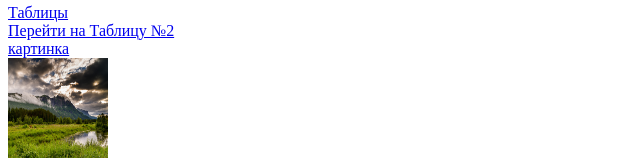
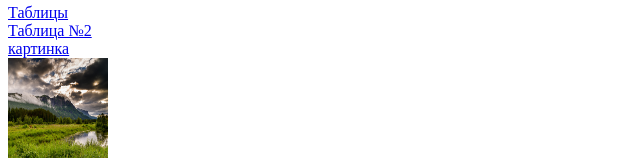
Before and after one commit to MagiSky/project3.github.io, a plain HTML site: page index.html in a window 1280 px wide. Shown: the part 526-686 px from the top of the page, without its empty margins (0-640 px from the left). Drawn offline with Linux system fonts and the light colour scheme.

Commit message:
Update index.html

```diff
--- a/index.html
+++ b/index.html
@@ -4,7 +4,7 @@
  <title>Рисунок в HTML</title>
  <BR><img src = "Eren.jpg" width=500 height=500 alt="рисунок 1">
  <BR><a href="2.html">Таблицы</a>
- <BR><a href ="2.html">Перейти на Таблицу №2</a>
+ <BR><a href ="2.html">Таблица №2</a>
 <BR> <a href ="Art.jpg">картинка</a>
  <BR><a href="http://www.rambler.ru/"><img src="Svoboda.jpg" width=100 height=100 alt="рамблер"></a>
 
```
